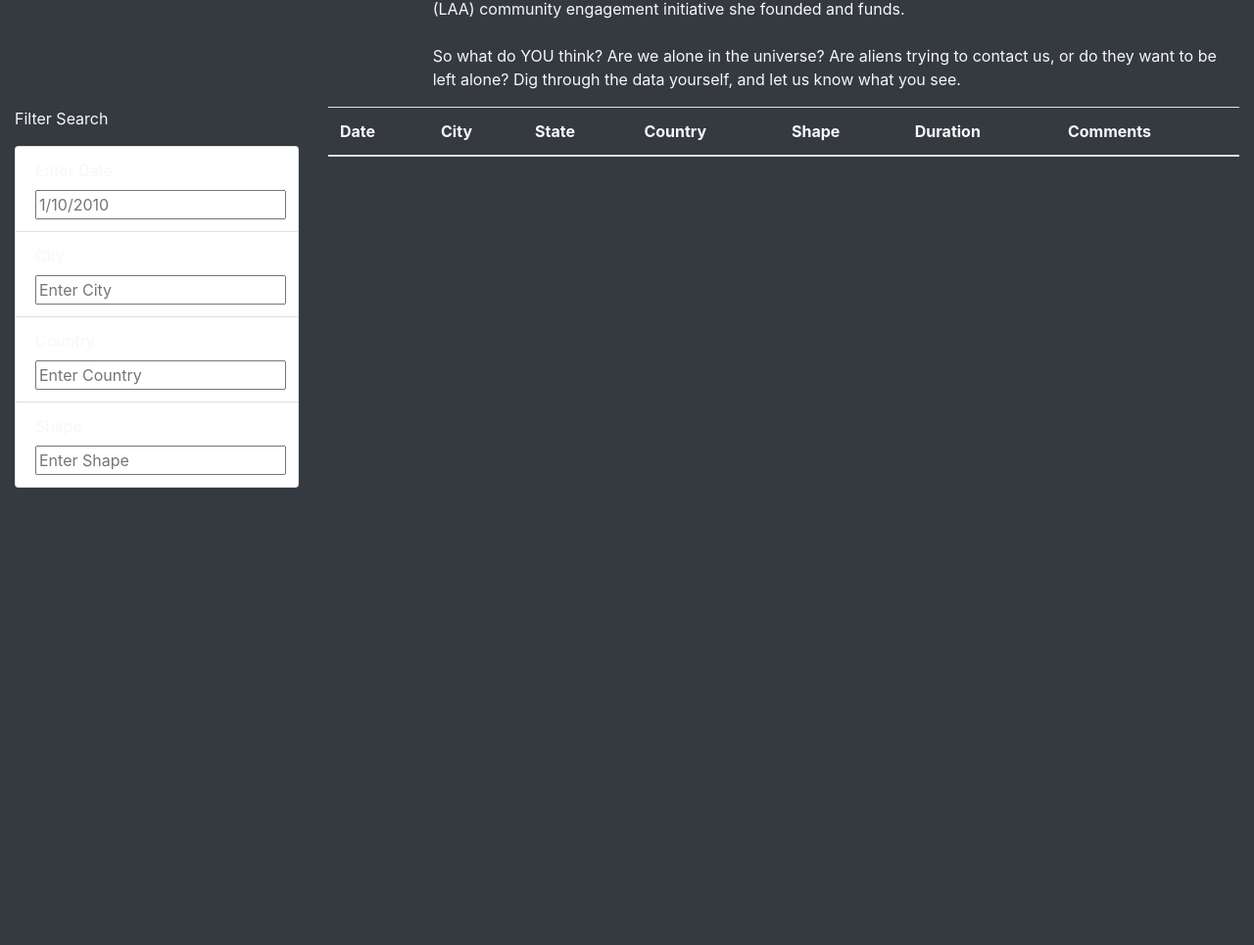
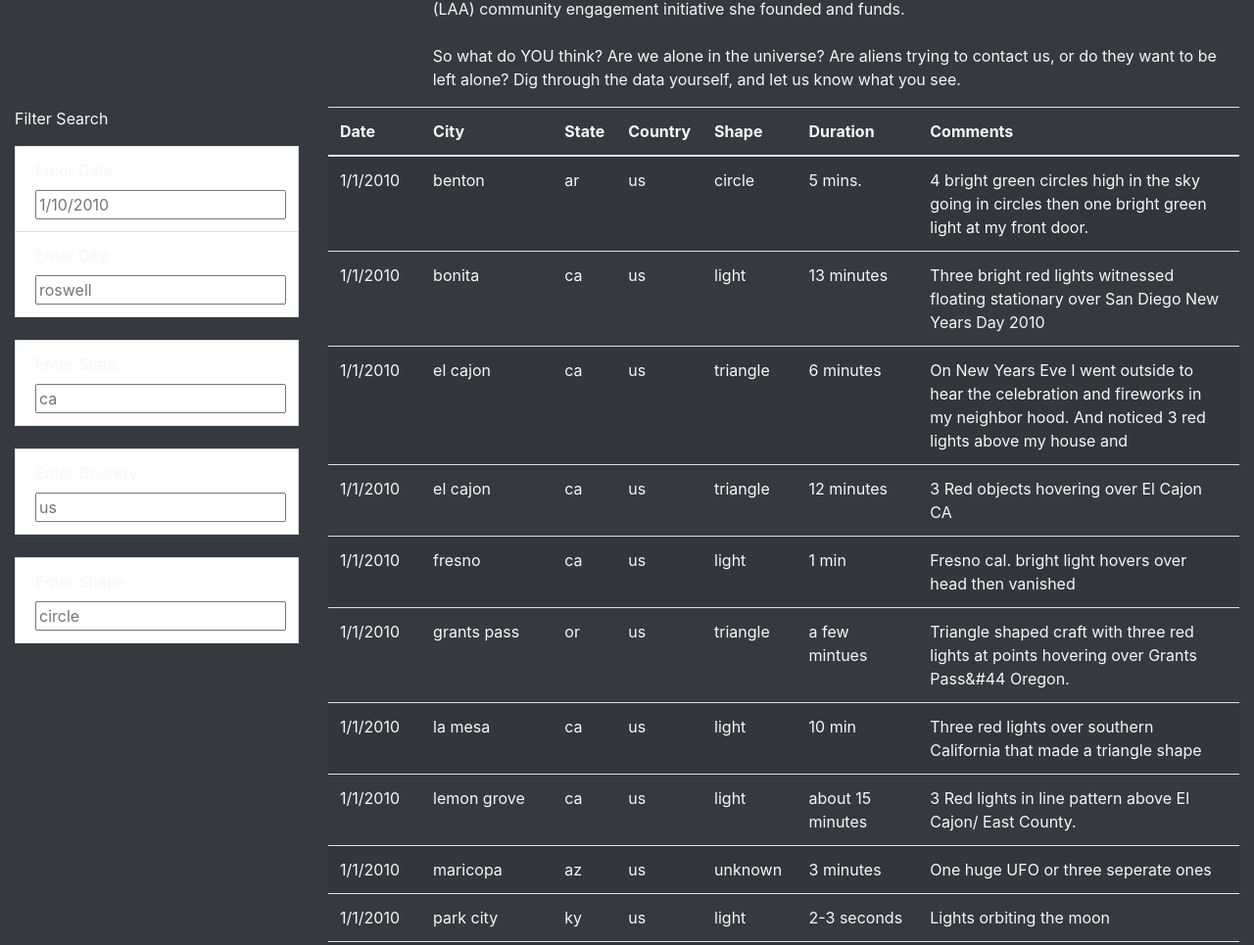
Before and after one commit to badamson1/UFOs, a plain HTML site: page static/index.html in a window 1280 px wide. Shown: the part 630-1595 px from the top of the page at 98% size. Before the commit the page ends 1128 px from the top, so only its background shows below. Drawn offline with nearby package versions, Linux system fonts and the light colour scheme.

Commit message:
Add files via upload

```diff
--- a/static/index.html
+++ b/static/index.html
@@ -44,23 +44,28 @@
                     <p>Filter Search</p>
                   </form>
                   <ul class="list-group">
+
+                </ul>
                 <li class="list-group-item">
-                        <label for="date">Enter Date</label>
+                    <label for="date">Enter Date</label><br>
                     <input type="text" placeholder="1/10/2010" id="datetime" />
                 </li>
-                    <li class="list-group-item">
-                        <label for="city">City</label>
-                        <input type="text" placeholder="Enter City" id="city" />
-                    </li>
-                    <li class="list-group-item">
-                      <label for="country">Country</label>
-                      <input type="text" placeholder="Enter Country" id="country" />
-                    <li class="list-group-item">
-                      <label for="shape">Shape</label>
-                      <input type="text" placeholder="Enter Shape" id="shape" />
-                    </li>
-
-                </ul>
+                <li class = "list-group-item">
+                  <label for="city">Enter City</label><br>
+                    <input type="text" placeholder="roswell" id="city" />
+                </li><br>
+                <li class = "list-group-item">
+                  <label for="state">Enter State</label><br>
+                    <input type="text" placeholder="ca" id= "state" />
+                </li><br>
+                <li class = "list-group-item">
+                  <label for="country">Enter Country</label>
+                    <input type="text" placeholder="us" id="country" />
+                </li><br>
+                <li class = "list-group-item">
+                  <label for="shape">Enter Shape</label><br>
+                    <input type="text" placeholder="circle" id="shape" />
+                </li><br>
               </div>
             <div class="col-md-9">
                 <table class="table table-striped">
--- a/static/js/app.js
+++ b/static/js/app.js
@@ -24,7 +24,7 @@ function buildTable(data) {
 }
 
 // 1. Create a variable to keep track of all the filters as an object.
-var filters =
+var filters = {};
 
 // 3. Use this function to update the filters.
 function updateFilters() {
@@ -51,11 +51,6 @@ function updateFilters() {
 
     }
 
-    // 6. Call function to apply all filters and rebuild the table
-    filterTable();
-
-  }
-
   // 7. Use this function to filter the table when data is entered.
   function filterTable() {
 
@@ -71,10 +66,10 @@ function updateFilters() {
     // 10. Finally, rebuild the table using the filtered data
     buildTable(filteredData);
   }
-  }
+
 
   // 2. Attach an event to listen for changes to each filter
-
+  d3.selectAll("input").on("change", updateFilters);
 
   // Build the table when the page loads
   buildTable(tableData);
```
Also changed, not shown: static/images/main.PNG (added), static/js/Untitled-1.txt (added), static/js/Untitled-2.txt (added), static/js/Untitled-3.txt (added). Lines whose indentation alone changed are shown as unchanged.
